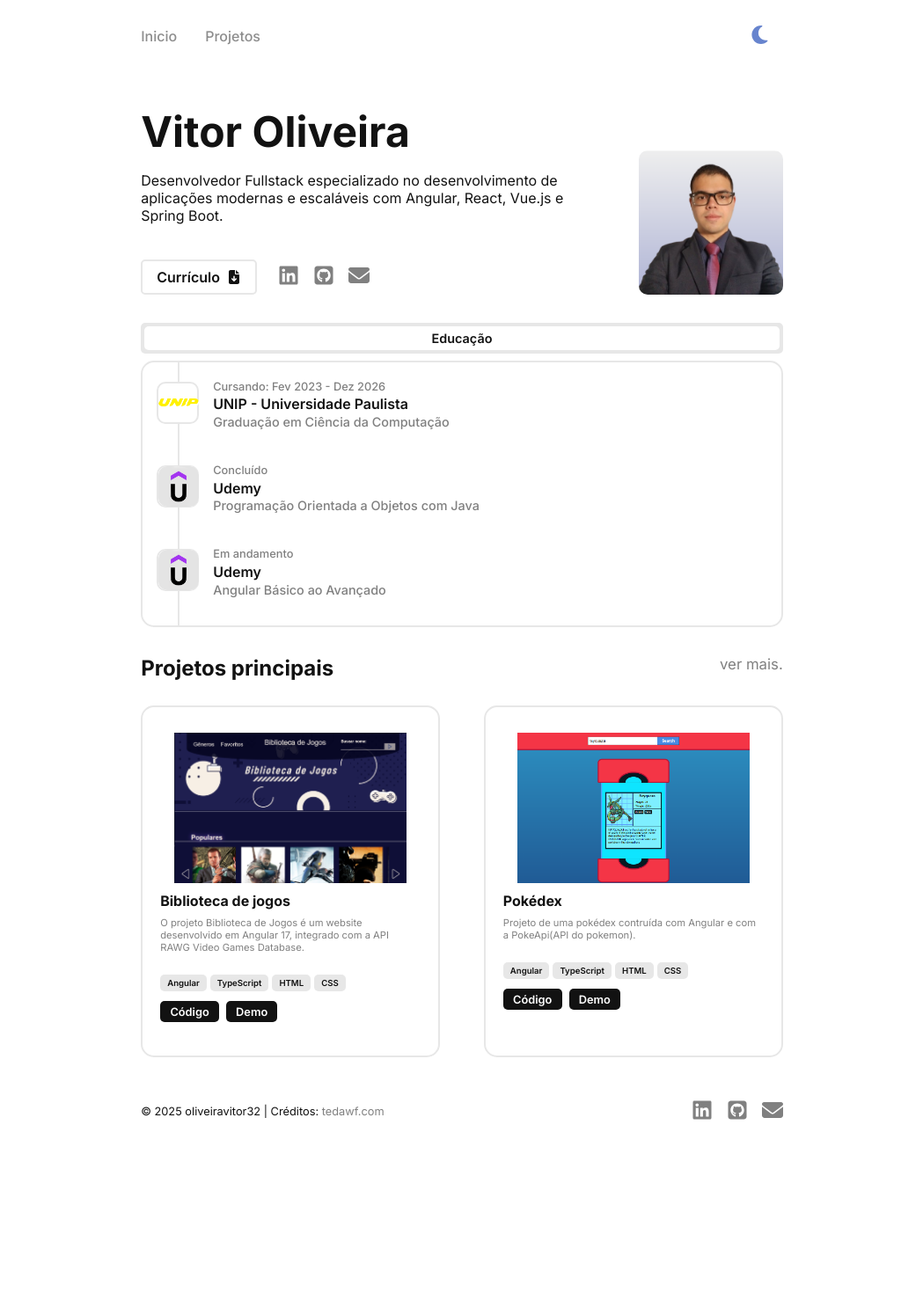
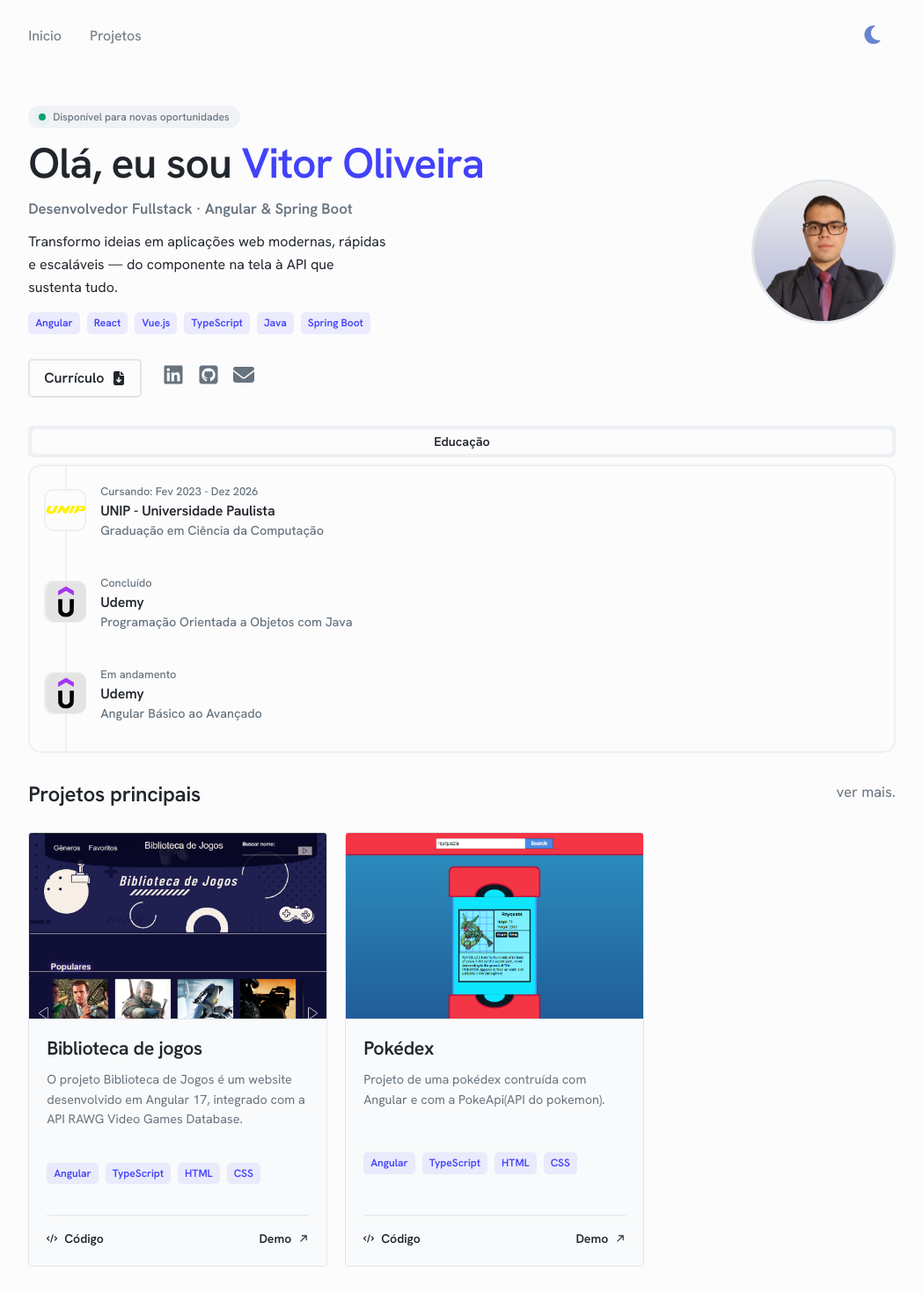
Before and after one commit to oliveiravitor32/Portfolio-Angular, an Angular app: page / in a window 1280 px wide. Shown: the top 1470 px of the page at 88% size, without its empty margins (115-1164 px from the left). Before the commit the page ends 1374 px from the top, so only its background shows below. Built offline with nearby package versions, Linux system fonts and the light colour scheme.

Commit message:
style: renovação cores e card de projetos

```diff
--- a/angular.json
+++ b/angular.json
@@ -39,8 +39,8 @@
                 },
                 {
                   "type": "anyComponentStyle",
-                  "maximumWarning": "2kb",
-                  "maximumError": "4kb"
+                  "maximumWarning": "4kb",
+                  "maximumError": "8kb"
                 }
               ],
               "outputHashing": "all"
--- a/src/app/components/my-projects/my-projects.component.css
+++ b/src/app/components/my-projects/my-projects.component.css
@@ -1,119 +1,127 @@
-.projects {
-	background-color: var(--bg-primary);
-}
-
 .projects__list {
 	display: flex;
 	flex-wrap: wrap;
-	justify-content: space-between;
-	gap: 1rem;
+	gap: var(--sp-5);
 }
 
 .projects__item {
+	display: flex;
 	max-width: 340px;
-	height: 400px;
 	flex: 1 1 280px;
 }
 
 .project-card {
 	display: flex;
-	max-width: 100%;
-	height: 100%;
 	flex-direction: column;
-	padding: 1.25rem;
-	background-color: var(--bg-primary);
-	border-radius: 15px;
-	border: 2px solid var(--bg-secondary);
-	transition: transform 0.3s, box-shadow 0.3s;
+	width: 100%;
+	overflow: hidden;
+	background-color: var(--gray-50);
+	border: 1px solid var(--border);
+	border-radius: 4px;
+	transition:
+		transform var(--transition-speed) var(--transition-timing),
+		box-shadow var(--transition-speed) var(--transition-timing),
+		border-color var(--transition-speed) var(--transition-timing);
 }
 
 .project-card:hover {
-	transform: translateY(-5px);
-	box-shadow: 0 8px 16px rgba(0, 0, 0, 0.2);
+	transform: translateY(-4px);
+	box-shadow: 0 12px 28px hsl(210deg 40% 4% / 0.22);
+	border-color: var(--gray-300);
 }
 
+/* Imagem sangrando até a borda, sem padding */
 .project-card__image-wrapper {
 	position: relative;
-	height: 190px;
-	display: flex;
+	aspect-ratio: 16 / 10;
+	background-color: var(--gray-100);
+	border-bottom: 1px solid var(--border);
 }
 
 .project-card__image {
 	object-fit: cover;
 	object-position: center top;
-	padding: 0.6rem 1rem;
 }
 
 .project-card__content {
 	display: flex;
 	flex-direction: column;
-	gap: 0.5rem;
+	flex: 1;
+	padding: var(--sp-5);
+	gap: var(--sp-3);
+	min-height: 280px;
+}
+
+.project-card__technologies {
+	margin-top: auto;
+	padding-top: var(--sp-1);
 }
 
 .project-card__title {
-	font-size: 1rem;
-	font-weight: bold;
+	font-size: 1.35rem;
+	font-weight: var(--font-weight-bold);
+	line-height: 1.2;
+	letter-spacing: -0.015em;
 	color: var(--text-primary);
-	margin: 0;
 }
 
 .project-card__description {
-	font-size: 0.7rem;
+	font-size: 0.9rem;
+	line-height: 1.55;
 	color: var(--text-secondary);
-	margin: 0;
+	display: -webkit-box;
+	-webkit-line-clamp: 4;
+	-webkit-box-orient: vertical;
+	overflow: hidden;
 }
 
-.project-card__technologies {
-	margin-top: 1rem;
+/* Rodapé separado por uma linha, empurrado para baixo */
+.project-card__footer {
 	display: flex;
-	flex-wrap: wrap;
-	gap: 0.25rem;
+	align-items: center;
+	justify-content: space-between;
+	gap: var(--sp-3);
+	margin-top: auto;
+	padding-top: var(--sp-4);
+	border-top: 1px solid var(--border);
 }
 
-.project-card__technology {
-	font-size: 0.6rem;
-	font-weight: 600;
+.project-card__link {
+	display: inline-flex;
+	align-items: center;
+	gap: var(--sp-2);
+	font-size: 0.875rem;
+	font-weight: var(--font-weight-bold);
 	color: var(--text-primary);
-	background-color: var(--bg-secondary);
-	padding: 0.25rem 0.5rem;
-	border-radius: 5px;
+	transition: color var(--transition-speed) var(--transition-timing);
 }
 
-.project-card__actions {
-	margin-top: 0.2rem;
-	display: flex;
-	gap: 0.5rem;
+.project-card__link:hover {
+	color: var(--accent);
 }
 
-.project-card__button {
-	padding: 0.3rem 0.7rem;
-	font-size: 0.8rem;
-	font-weight: 600;
-	color: var(--bg-primary);
-	background-color: var(--text-primary);
-	border-radius: 5px;
-	text-align: center;
-	text-decoration: none;
+.project-card__link-icon {
+	width: 12px;
+	height: 12px;
+	fill: currentColor;
+	transition: transform var(--transition-speed) var(--transition-timing);
 }
 
-.project-card__button:hover {
-	cursor: pointer;
-	background-color: var(--text-secondary);
-	color: var(--bg-primary);
-	border-color: var(--text-primary);
+.project-card__link:hover .project-card__link-icon--arrow {
+	transform: translate(2px, -2px);
 }
 
-.project-card__button--code {
-	background-color: var(--bg-primary);
-}
-
-.project-card__button--demo {
-	background-color: var(--bg-secondary);
+@media (prefers-reduced-motion: reduce) {
+	.project-card:hover {
+		transform: none;
+	}
+	.project-card__link:hover .project-card__link-icon--arrow {
+		transform: none;
+	}
 }
 
 @media screen and (max-width: 640px) {
 	.projects__item {
 		max-width: none;
-		height: auto;
 	}
 }
--- a/src/app/components/my-projects/my-projects.component.html
+++ b/src/app/components/my-projects/my-projects.component.html
@@ -7,7 +7,7 @@
 				let i = index
 			"
 		>
-			<div class="project-card">
+			<article class="project-card">
 				<div class="project-card__image-wrapper">
 					<img
 						class="project-card__image"
@@ -16,37 +16,59 @@
 						[alt]="'Imagem do projeto ' + project.title"
 					/>
 				</div>
+
 				<div class="project-card__content">
 					<h3 class="project-card__title">{{ project.title }}</h3>
+
 					<p class="project-card__description">
 						{{ project.description }}
 					</p>
-					<div class="project-card__technologies">
-						<span
-							class="project-card__technology"
+
+					<ul
+						class="project-card__technologies tech-chips"
+						aria-label="Tecnologias usadas"
+					>
+						<li
+							class="tech-chip"
 							*ngFor="let technology of project.technologies"
-							>{{ technology }}</span
 						>
-					</div>
-					<div class="project-card__actions">
+							{{ technology }}
+						</li>
+					</ul>
+
+					<footer class="project-card__footer">
 						<a
+							class="project-card__link"
 							href="{{ project.code_url }}"
-							class="project-card__button"
 							target="_blank"
 							rel="noopener noreferrer"
-							>Código</a
+							[attr.aria-label]="'Ver o código de ' + project.title"
 						>
+							<svg class="project-card__link-icon" aria-hidden="true">
+								<use xlink:href="assets/icons/code-icon.svg#code-icon"></use>
+							</svg>
+							Código
+						</a>
 						<a
 							*ngIf="project.demo_url"
+							class="project-card__link"
 							href="{{ project.demo_url }}"
-							class="project-card__button"
 							target="_blank"
 							rel="noopener noreferrer"
-							>Demo</a
-						>
-					</div>
+							[attr.aria-label]="'Abrir a demo de ' + project.title"
+							>Demo
+							<svg
+								class="project-card__link-icon project-card__link-icon--arrow"
+								aria-hidden="true"
+							>
+								<use
+									xlink:href="assets/icons/arrow-up-right-icon.svg#arrow-up-right-icon"
+								></use>
+							</svg>
+						</a>
+					</footer>
 				</div>
-			</div>
+			</article>
 		</li>
 	</ul>
 </div>
--- a/src/app/components/profile-card/profile-card.component.css
+++ b/src/app/components/profile-card/profile-card.component.css
@@ -1,44 +1,114 @@
 .profile-card {
 	display: flex;
 	justify-content: space-between;
-	align-items: flex-end;
-	gap: 3rem;
+	align-items: center;
+	gap: var(--sp-12);
 }
 
 .profile-card__details-wrapper {
 	display: flex;
 	flex-direction: column;
-	gap: 1rem;
+	gap: var(--sp-3);
 }
 
 .profile-card__image {
-	border-radius: 10px;
+	border-radius: 50%;
+	object-fit: cover;
+	border: 3px solid var(--border);
+	transition: transform var(--transition-speed),
+		border-color var(--transition-speed);
+}
+
+.profile-card__image:hover {
+	transform: translateY(-4px);
+	border-color: var(--accent);
+}
+
+.profile-card__status {
+	display: inline-flex;
+	align-items: center;
+	align-self: flex-start;
+	gap: var(--sp-2);
+	padding: var(--sp-1) var(--sp-3);
+	border-radius: 999px;
+	background-color: var(--gray-100);
+	color: var(--text-secondary);
+	font-size: 0.75rem;
+	font-weight: var(--font-weight-medium);
+}
+
+.profile-card__status-dot {
+	width: 8px;
+	height: 8px;
+	border-radius: 50%;
+	background-color: var(--success);
+	box-shadow: 0 0 0 0 var(--success);
+	animation: profile-card-pulse 2s infinite;
+}
+
+@keyframes profile-card-pulse {
+	0% {
+		box-shadow: 0 0 0 0 hsl(160deg 100% 40% / 0.5);
+	}
+	70% {
+		box-shadow: 0 0 0 6px hsl(160deg 100% 40% / 0);
+	}
+	100% {
+		box-shadow: 0 0 0 0 hsl(160deg 100% 40% / 0);
+	}
+}
+
+@media (prefers-reduced-motion: reduce) {
+	.profile-card__status-dot {
+		animation: none;
+	}
+	.profile-card__image:hover {
+		transform: none;
+	}
 }
 
 .profile-card__title {
 	font-size: 3rem;
+	line-height: 1.15;
+	letter-spacing: -0.02em;
 	color: var(--text-primary);
+}
+
+.profile-card__highlight {
+	color: var(--accent);
+}
+
+.profile-card__role {
+	font-size: 1.05rem;
+	font-weight: var(--font-weight-bold);
+	color: var(--text-secondary);
 }
 
 .profile-card__text {
 	font-size: 1rem;
+	line-height: 1.6;
 	color: var(--text-primary);
+	max-width: 46ch;
+}
+
+.profile-card__stack {
+	margin-top: var(--sp-1);
 }
 
 .profile-card__actions-wrapper {
-	margin-top: 1.5rem;
+	margin-top: var(--sp-4);
 	display: flex;
 	align-items: center;
-	gap: 1.5rem;
+	gap: var(--sp-6);
 }
 
 .profile-card__action-link {
 	display: inline-flex;
 	align-items: center;
-	gap: 0.5rem;
+	gap: var(--sp-2);
 	color: var(--text-primary);
-	transition: var(--transition-speed);
-	font-weight: 600;
+	transition: var(--transition-speed) var(--transition-timing);
+	font-weight: var(--font-weight-bold);
 }
 
 .profile-card__icon {
@@ -47,38 +117,37 @@
 
 .profile-card__action-link--button {
 	background-color: var(--bg-primary);
-	border: 2px solid var(--bg-secondary);
-	padding: 0.5rem 1rem;
+	border: 2px solid var(--border);
+	padding: var(--sp-2) var(--sp-4);
 	border-radius: 5px;
 }
 
 .profile-card__action-link--button:hover {
-	background-color: var(--bg-secondary);
+	background-color: var(--gray-100);
+	border-color: var(--accent);
 }
 
 @media screen and (max-width: 768px) {
 	.profile-card {
 		flex-direction: column-reverse;
 		align-items: flex-start;
-		gap: 2rem;
+		gap: var(--sp-6);
 	}
 	.profile-card__details-wrapper {
 		align-items: flex-start;
-		text-align: flex-start;
 	}
 }
 
 @media screen and (max-width: 480px) {
 	.profile-card__title {
-		font-size: 2.5rem;
+		font-size: 2.25rem;
+	}
+
+	.profile-card__role {
+		font-size: 0.95rem;
 	}
 
 	.profile-card__text {
-		font-size: 1rem;
-		color: var(--text-primary);
-	}
-
-	.profile-card__text {
-		font-size: 0.8rem;
+		font-size: 0.9rem;
 	}
 }
--- a/src/app/components/profile-card/profile-card.component.html
+++ b/src/app/components/profile-card/profile-card.component.html
@@ -1,10 +1,27 @@
 <article class="profile-card">
 	<section class="profile-card__details-wrapper">
-		<h1 class="profile-card__title">Vitor Oliveira</h1>
+		<span class="profile-card__status">
+			<span class="profile-card__status-dot" aria-hidden="true"></span>
+			Disponível para novas oportunidades
+		</span>
+		<h1 class="profile-card__title">
+			Olá, eu sou <span class="profile-card__highlight">Vitor Oliveira</span>
+		</h1>
+		<p class="profile-card__role">
+			Desenvolvedor Fullstack · Angular &amp; Spring Boot
+		</p>
 		<p class="profile-card__text">
-			Desenvolvedor Fullstack especializado no desenvolvimento de aplicações
-			modernas e escaláveis com Angular, React, Vue.js e Spring Boot.
+			Transformo ideias em aplicações web modernas, rápidas e escaláveis — do
+			componente na tela à API que sustenta tudo.
 		</p>
+		<ul class="profile-card__stack tech-chips" aria-label="Principais tecnologias">
+			<li class="tech-chip">Angular</li>
+			<li class="tech-chip">React</li>
+			<li class="tech-chip">Vue.js</li>
+			<li class="tech-chip">TypeScript</li>
+			<li class="tech-chip">Java</li>
+			<li class="tech-chip">Spring Boot</li>
+		</ul>
 		<section class="profile-card__actions-wrapper">
 			<a
 				class="profile-card__action-link profile-card__action-link--button"
--- a/src/index.html
+++ b/src/index.html
@@ -2,14 +2,27 @@
 <html lang="pt-BR">
 	<head>
 		<meta charset="utf-8" />
-		<title>Portfolio</title>
+		<title>Vitor Oliveira | Desenvolvedor Fullstack</title>
+		<meta
+			name="description"
+			content="Portfólio de Vitor Oliveira, desenvolvedor fullstack focado em Angular, React, Vue.js e Spring Boot."
+		/>
+		<meta property="og:type" content="website" />
+		<meta
+			property="og:title"
+			content="Vitor Oliveira | Desenvolvedor Fullstack"
+		/>
+		<meta
+			property="og:description"
+			content="Portfólio de Vitor Oliveira, desenvolvedor fullstack focado em Angular, React, Vue.js e Spring Boot."
+		/>
 		<base href="/" />
 		<meta name="viewport" content="width=device-width, initial-scale=1" />
 		<link rel="icon" type="image/x-icon" href="favicon.ico" />
 		<link rel="preconnect" href="https://fonts.googleapis.com" />
 		<link rel="preconnect" href="https://fonts.gstatic.com" crossorigin />
 		<link
-			href="https://fonts.googleapis.com/css2?family=Inter:ital,opsz,wght@0,14..32,100..900;1,14..32,100..900&display=swap"
+			href="https://fonts.googleapis.com/css2?family=Hanken+Grotesk:ital,wght@0,400;0,500;0,600;0,700;1,400&display=swap"
 			rel="stylesheet"
 		/>
 	</head>
--- a/src/styles.css
+++ b/src/styles.css
@@ -5,14 +5,34 @@
 	list-style: none;
 	text-decoration: none;
 	vertical-align: baseline;
-	font-family: "Inter", sans-serif;
+	font-family: var(--font-family);
 	box-sizing: border-box;
 }
 
 :root {
+	/* Typography */
+	--font-family: "Hanken Grotesk", system-ui, sans-serif;
+	--font-weight-light: 400;
+	--font-weight-medium: 500;
+	--font-weight-bold: 600;
+
+	/* Spacing scale (4px steps) */
+	--sp-1: 4px;
+	--sp-2: 8px;
+	--sp-3: 12px;
+	--sp-4: 16px;
+	--sp-5: 20px;
+	--sp-6: 24px;
+	--sp-8: 32px;
+	--sp-10: 40px;
+	--sp-12: 48px;
+	--sp-16: 64px;
+
 	/* Common variables (used in both themes) */
-	--transition-speed: 0.3s;
-	--max-body-width: 768px;
+	--transition-speed: 0.35s;
+	--transition-timing: cubic-bezier(0.41, 0.1, 0.13, 1);
+	--viewport-padding: var(--sp-8);
+	--max-body-width: 1024px;
 }
 
 /*
@@ -25,26 +45,104 @@
 	--breakpoint-xl: 1440px;
 */
 
+/*
+	Escala de cinzas com matiz azul (210deg) em vez de cinza puro.
+	É isso que dá a coesão do conjunto — nenhum neutro é dessaturado.
+*/
+
 /* Light theme (default) */
 body.light-theme {
-	--bg-primary: #ffffff;
-	--bg-secondary: #e7e7e7;
-	--text-primary: #121212;
-	--text-secondary: #808080;
+	--gray-50: hsl(210deg 25% 98%);
+	--gray-100: hsl(210deg 20% 95%);
+	--gray-200: hsl(210deg 18% 90%);
+	--gray-300: hsl(210deg 15% 80%);
+	--gray-500: hsl(210deg 10% 55%);
+	--gray-700: hsl(210deg 12% 38%);
+	--gray-900: hsl(210deg 15% 15%);
+
+	--bg-primary: hsl(210deg 25% 99%);
+	--bg-secondary: hsl(210deg 20% 94%);
+	--text-primary: hsl(210deg 15% 15%);
+	--text-secondary: hsl(210deg 10% 45%);
+
+	--accent: hsl(240deg 95% 62%);
+	--accent-soft: hsl(240deg 95% 62% / 0.09);
+	--secondary: hsl(340deg 95% 45%);
+	--success: hsl(160deg 100% 32%);
+	--border: hsl(210deg 18% 90%);
+	--selection-bg: hsl(50deg 100% 65%);
+	--selection-text: hsl(210deg 15% 10%);
 }
 
 /* Dark theme */
 body.dark-theme {
-	--bg-primary: #121212;
-	--bg-secondary: #202020;
-	--text-primary: #ffffff;
-	--text-secondary: #aaaaaa;
+	--gray-50: hsl(210deg 19% 9%);
+	--gray-100: hsl(210deg 15% 12%);
+	--gray-200: hsl(210deg 15% 18%);
+	--gray-300: hsl(210deg 10% 30%);
+	--gray-500: hsl(210deg 8% 50%);
+	--gray-700: hsl(210deg 14% 66%);
+	--gray-900: hsl(210deg 25% 88%);
+
+	--bg-primary: hsl(210deg 15% 6%);
+	--bg-secondary: hsl(213deg 40% 10%);
+	--text-primary: hsl(210deg 10% 90%);
+	--text-secondary: hsl(210deg 12% 55%);
+
+	--accent: hsl(225deg 100% 75%);
+	--accent-soft: hsl(225deg 100% 75% / 0.1);
+	--secondary: hsl(333deg 100% 55%);
+	--success: hsl(160deg 100% 40%);
+	--border: hsl(210deg 15% 18%);
+	--selection-bg: hsl(50deg 100% 65%);
+	--selection-text: hsl(210deg 15% 6%);
 }
 
 /* Set default theme */
 body {
 	background-color: var(--bg-primary);
 	color: var(--text-primary);
-	transition: background-color var(--transition-speed),
-		color var(--transition-speed);
+	font-size: 1rem;
+	line-height: 1.5;
+	font-weight: var(--font-weight-light);
+	-webkit-font-smoothing: antialiased;
+	transition:
+		background-color var(--transition-speed) var(--transition-timing),
+		color var(--transition-speed) var(--transition-timing);
 }
+
+h1,
+h2,
+h3 {
+	font-weight: var(--font-weight-bold);
+	line-height: 1.25;
+	letter-spacing: -0.01em;
+}
+
+::selection {
+	background-color: var(--selection-bg);
+	color: var(--selection-text);
+}
+
+:focus-visible {
+	outline: 2px solid var(--accent);
+	outline-offset: 3px;
+	border-radius: 2px;
+}
+
+/* Chip de tecnologia — compartilhada entre o perfil e os cards de projeto */
+.tech-chips {
+	display: flex;
+	flex-wrap: wrap;
+	gap: var(--sp-2);
+}
+
+.tech-chip {
+	padding: var(--sp-1) var(--sp-2);
+	border-radius: 5px;
+	background-color: var(--accent-soft);
+	color: var(--accent);
+	font-size: 0.75rem;
+	font-weight: var(--font-weight-bold);
+	line-height: 1.4;
+}
```
Also changed, not shown: .claude/launch.json (added), src/assets/icons/arrow-up-right-icon.svg (added), src/assets/icons/code-icon.svg (added).
